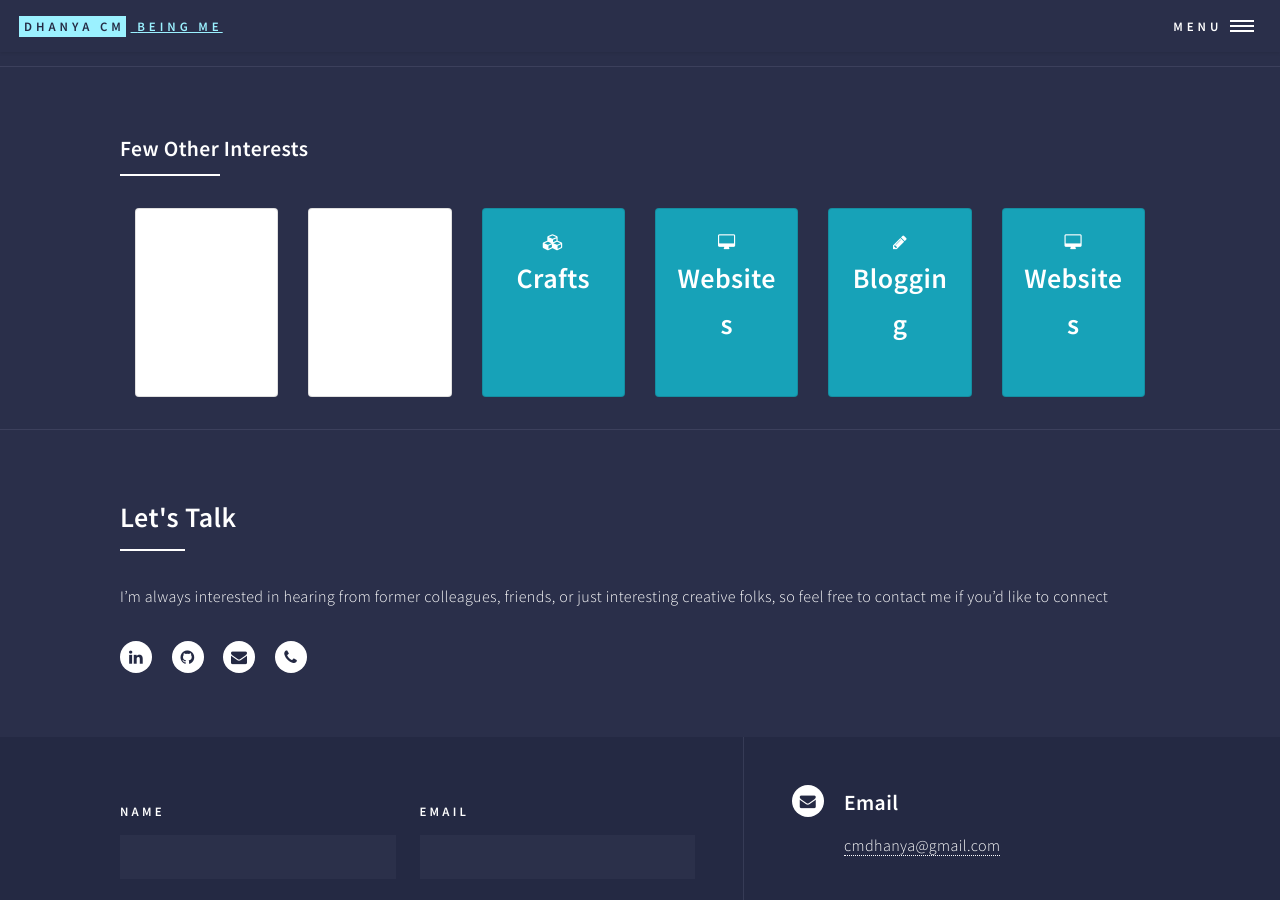
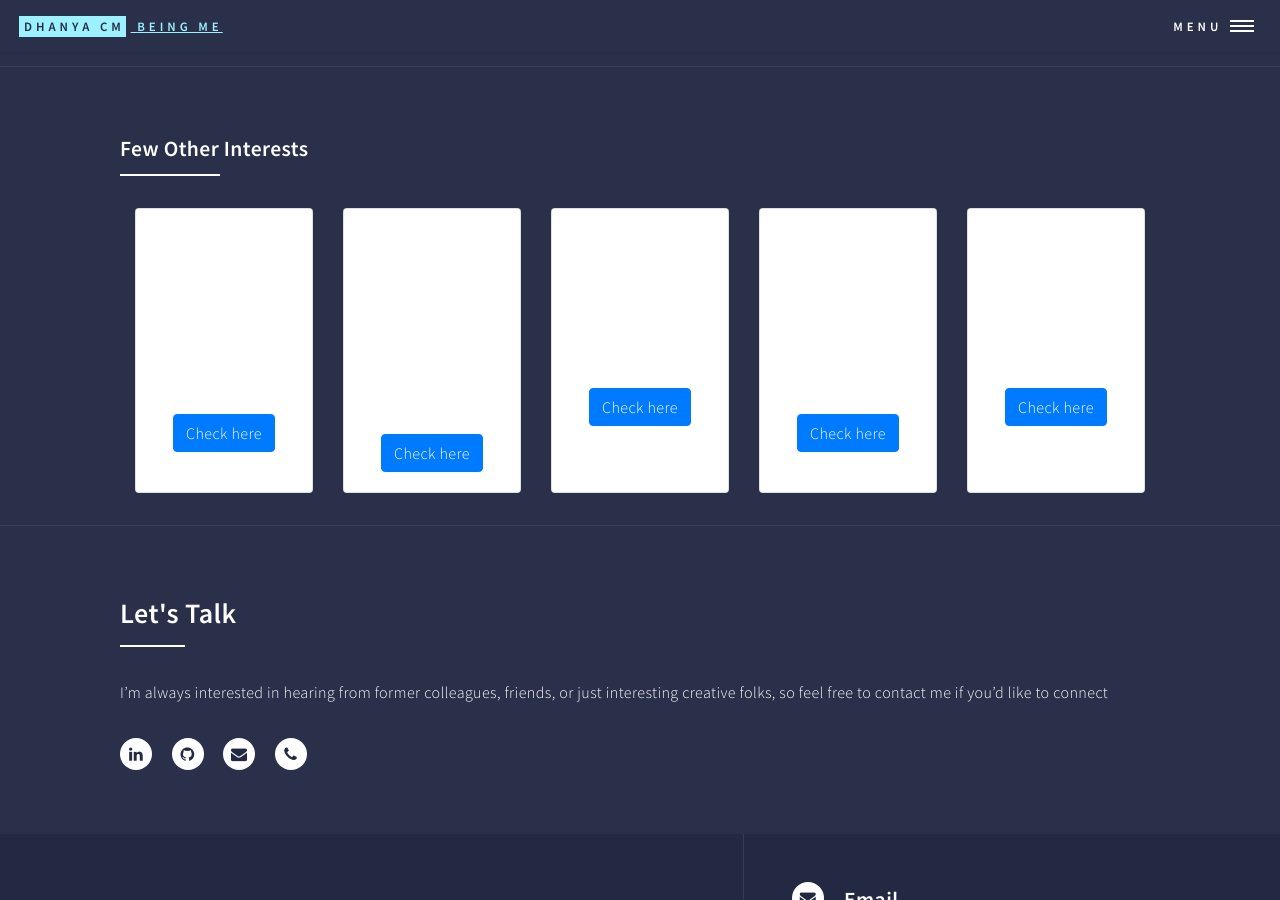
Before and after one commit to dhanyacm/dhanyacm, a Jekyll site: the page built from resume.html, in a window 1280 px wide and 900 px high, scrolled down 2601 px. Built offline with Jekyll 4.4.1, drawn with Linux system fonts in a browser that asks for light colours; a script that is not in the unit is left out.

Commit message:
Update resume.html

```diff
--- a/resume.html
+++ b/resume.html
@@ -256,51 +256,49 @@ transformation phase </li>
 
 											<div class="container-fluid">
 											<div class="card-deck">
-												<div class="card ">
+												<div class="card bg-card">
 													<div class="card-body text-center">
 														<div class="icon"><i class="fa fa-briefcase"></i></div>
 														<h2>Travel</h2><!-- Title -->
-														<p class="card-text"></p>
+														<p class="card-text">Couple of travel experiences</p>
+														<a href="https://blog.dhanyacm.com/search/label/Travel" class="btn btn-primary stretched-link">Check here</a>
 													</div>
 												</div>
 
 
-												<div class="card">
+												<div class="card bg-card">
 													<div class="card-body text-center">
 														<div class="icon">
 															<i class="fa fa-camera"></i><!-- Icon -->
 														 </div>
 														 <h2>Photography</h2><!-- Title -->
-														 <p class="card-text"></p>
+														 <p class="card-text">Some of my clicks</p>
+														<a href="https://www.flickr.com/photos/dhanyacm/albums" class="btn btn-primary stretched-link">Check here</a>
 													</div>
 												</div>
 
-												<div class="card bg-info">
+												<div class="card bg-card">
 													<div class="card-body text-center">
 													<div class="icon"><i class="fa fa-cubes"></i></div>
 													<h2>Crafts</h2><!-- Title -->
-													<p class="card-text"></p>
+													<p class="card-text">Few of my creations</p>
+													<a href="https://blog.dhanyacm.com/search/label/Arts%20and%20Crafts" class="btn btn-primary stretched-link">Check here</a>
 													</div>
 												</div>
-												<div class="card bg-info">
+												<div class="card bg-card">
 													<div class="card-body text-center">
 													<div class="icon"><i class="fa fa-desktop"></i></div>
 													<h2>Websites</h2><!-- Title -->
-													<p class="card-text"></p>
+													<p class="card-text">Some websites I made</p>
+													<a href="https://dhanyacm.com/webportfolio.html" class="btn btn-primary stretched-link">Check here</a>
 													</div>
 												</div>
-													<div class="card bg-info">
+													<div class="card bg-card">
 													<div class="card-body text-center">
 													<div class="icon"><i class="fa fa-pencil"></i></div>
 													<h2>Blogging</h2><!-- Title -->
-													<p class="card-text"></p>
-													</div>
-												</div>
-												<div class="card bg-info">
-													<div class="card-body text-center">
-													<div class="icon"><i class="fa fa-desktop"></i></div>
-													<h2>Websites</h2><!-- Title -->
-													<p class="card-text"></p>
+													<p class="card-text">My personal blog</p>
+													<a href="https://blog.dhanyacm.com/" class="btn btn-primary stretched-link">Check here</a>
 													</div>
 												</div>
 
```
